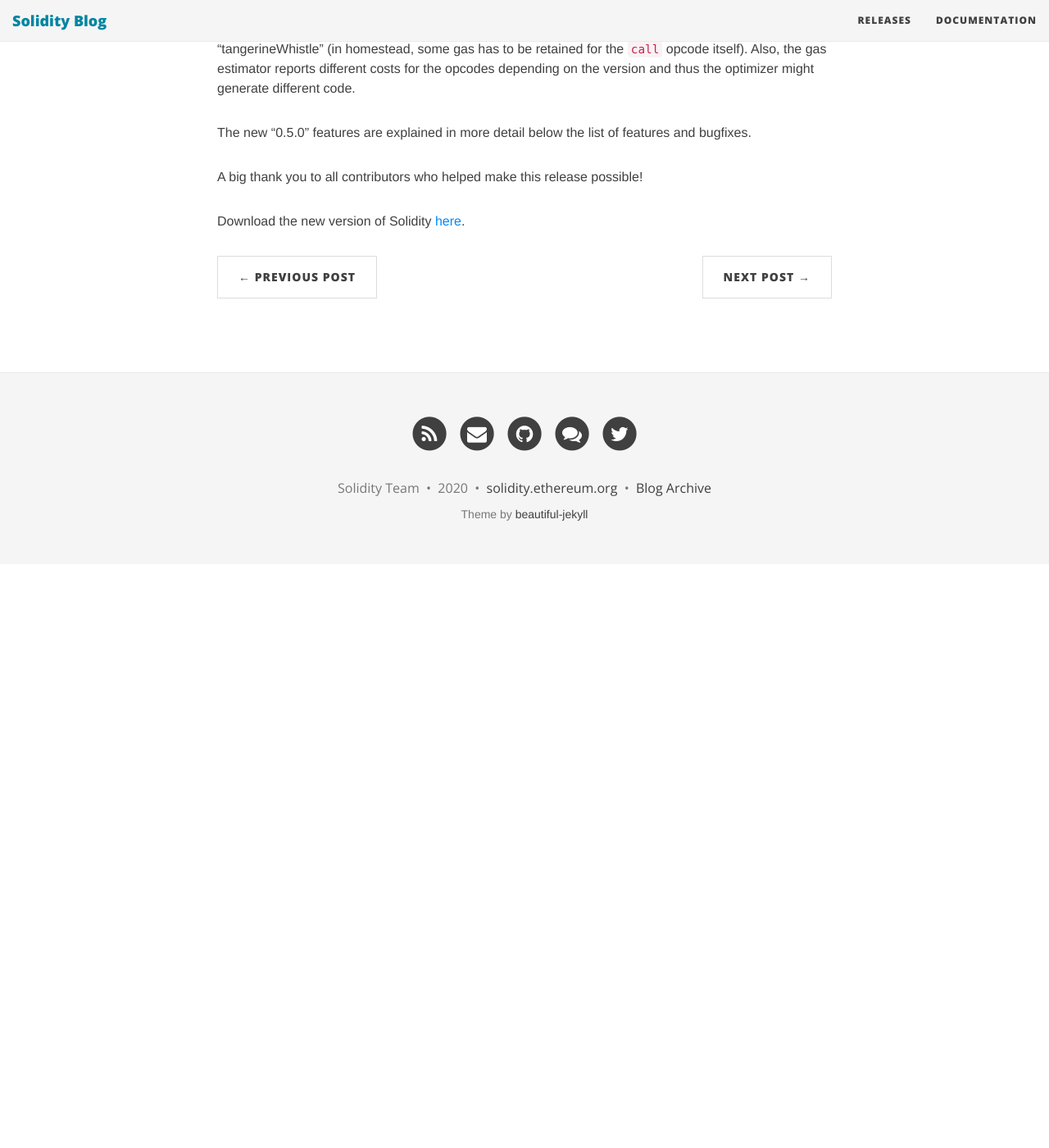
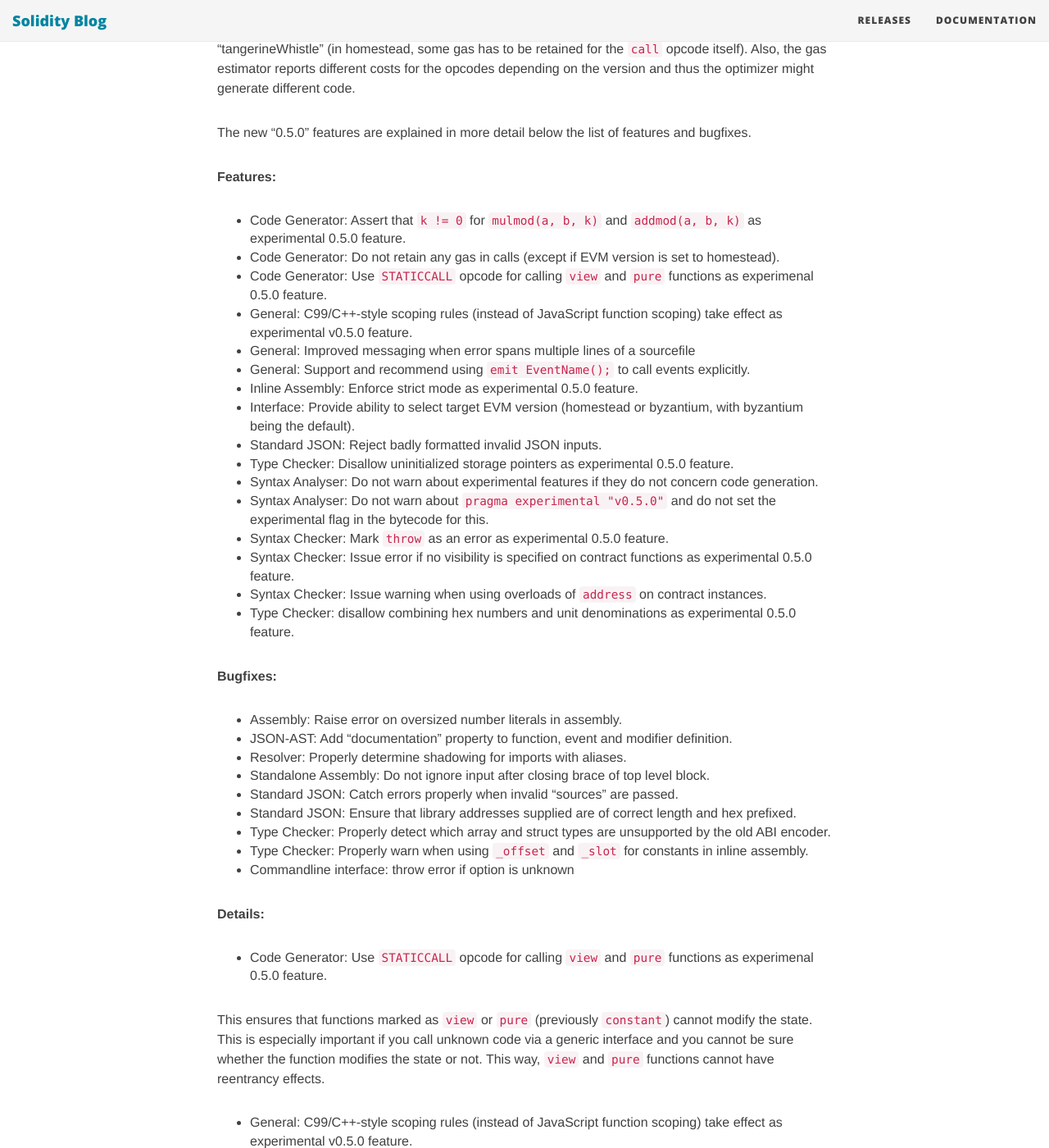
Before and after one commit to krismark930/solidity-blog, a Jekyll site: the page built from _posts/2018-03-08-solidity-0.4.21-release-announcement.md, in a window 1280 px wide and 1400 px high, scrolled down 452 px. Shown: the whole window at 82% size. Built offline with Jekyll 4.4.1, drawn with Linux system fonts in a browser that asks for light colours; before the commit the page ends 1140 px from its top, so only the background shows below that; some of the changed text lies outside the part shown.

Commit message:
Manually copy in the missing notes

```diff
--- a/_posts/2018-03-08-solidity-0.4.21-release-announcement.md
+++ b/_posts/2018-03-08-solidity-0.4.21-release-announcement.md
@@ -15,6 +15,78 @@ The new "0.5.0" features are explained in more detail below the list of features
 
 
 
+**Features:**
+
+ * Code Generator: Assert that ``k != 0`` for ``mulmod(a, b, k)`` and ``addmod(a, b, k)`` as experimental 0.5.0 feature.
+ * Code Generator: Do not retain any gas in calls (except if EVM version is set to homestead).
+ * Code Generator: Use ``STATICCALL`` opcode for calling ``view`` and ``pure`` functions as experimenal 0.5.0 feature.
+ * General: C99/C++-style scoping rules (instead of JavaScript function scoping) take effect as experimental v0.5.0 feature.
+ * General: Improved messaging when error spans multiple lines of a sourcefile
+ * General: Support and recommend using ``emit EventName();`` to call events explicitly.
+ * Inline Assembly: Enforce strict mode as experimental 0.5.0 feature.
+ * Interface: Provide ability to select target EVM version (homestead or byzantium, with byzantium being the default).
+ * Standard JSON: Reject badly formatted invalid JSON inputs.
+ * Type Checker: Disallow uninitialized storage pointers as experimental 0.5.0 feature.
+ * Syntax Analyser: Do not warn about experimental features if they do not concern code generation.
+ * Syntax Analyser: Do not warn about ``pragma experimental "v0.5.0"`` and do not set the experimental flag in the bytecode for this.
+ * Syntax Checker: Mark ``throw`` as an error as experimental 0.5.0 feature.
+ * Syntax Checker: Issue error if no visibility is specified on contract functions as experimental 0.5.0 feature.
+ * Syntax Checker: Issue warning when using overloads of ``address`` on contract instances.
+ * Type Checker: disallow combining hex numbers and unit denominations as experimental 0.5.0 feature.
+
+**Bugfixes:**
+
+ * Assembly: Raise error on oversized number literals in assembly.
+ * JSON-AST: Add "documentation" property to function, event and modifier definition.
+ * Resolver: Properly determine shadowing for imports with aliases.
+ * Standalone Assembly: Do not ignore input after closing brace of top level block.
+ * Standard JSON: Catch errors properly when invalid "sources" are passed.
+ * Standard JSON: Ensure that library addresses supplied are of correct length and hex prefixed.
+ * Type Checker: Properly detect which array and struct types are unsupported by the old ABI encoder.
+ * Type Checker: Properly warn when using ``_offset`` and ``_slot`` for constants in inline assembly.
+ * Commandline interface: throw error if option is unknown
+
+
+**Details:**
+
+ * Code Generator: Use ``STATICCALL`` opcode for calling ``view`` and ``pure`` functions as experimenal 0.5.0 feature.
+
+This ensures that functions marked as ``view`` or ``pure`` (previously ``constant``) cannot modify the state. This is especially important if you call unknown code via a generic interface and you cannot be sure whether the function modifies the state or not. This way, ``view`` and ``pure`` functions cannot have reentrancy effects.
+
+ * General: C99/C++-style scoping rules (instead of JavaScript function scoping) take effect as experimental v0.5.0 feature.
+
+Variables are no longer valid in the whole function and even before they were declared as in JavaScript, but instead only in the ``{``/``}``-enclosed block where they are declared and only starting after their declaration. These are the rules also used by C++ or Java. There is a common exception where variables declared in the initializing part of the ``for`` header are also valid in the rest of the ``for`` loop construct which we also use in Solidity. Currently, the stack slot reserved for the variable still spans the whole function, but this is planned to be improved for the next release.
+
+ * General: Support and recommend using ``emit EventName();`` to call events explicitly.
+
+In order to make events stand out with regards to regular function calls, ``emit EventName()`` as opposed to just ``EventName()`` should now be used to "call" events.
+
+ * Inline Assembly: Enforce strict mode as experimental 0.5.0 feature.
+
+Strict mode disallows labels, jumps and opcodes that directly modify the stack. It is much safer than non-strict mode, since you do not have to keep track of the current state of the stack. Furthermore, it allows an optimizer stage (to be finished soon) to be created much more easily. Because of that, the optimizer will refuse to work on non-strict assembly.
+
+ * Type Checker: Disallow uninitialized storage pointers as experimental 0.5.0 feature.
+
+Storage pointers (e.g. ``StructType storage x;``) can lead to severe storage corruption if used without being assigned. In 0.5.0 it will be illegal to declare a storage pointer without directly initializing it.
+
+ * Syntax Checker: Mark ``throw`` as an error as experimental 0.5.0 feature.
+
+The ``throw`` keyword creates the impression that exceptions are a feature of Solidity, while in reality, it only supports state-reversion that can soon also include error data. Because of that, ``throw`` is deprecated.
+
+ * Syntax Checker: Issue error if no visibility is specified on contract functions as experimental 0.5.0 feature.
+
+Since there were bugs where people did not realize that the default visibility of functions is ``public``, specifying a visibility was made mandatory.
+
+ * Syntax Checker: Issue warning when using overloads of ``address`` on contract instances.
+
+Collisions between native members of the ``address`` type and user-defined members of contracts can easily deceive users. Because of that, address members are no longer available in contracts. If you want to use an address member (``transfer`` is one of them!), then convert it to address: ``address(contractInstance).transfer(2 wei)``.
+
+ * Type Checker: disallow combining hex numbers and unit denominations as experimental 0.5.0 feature.
+
+We could not think of any situation where unit denominations like ``seconds`` or ``ether`` combined with hexadecimal literals would be meaningful (``0x1234 ether`` or ``0x20 minutes``) and thus deprecated this combination.
+
+
+
 A big thank you to all contributors who helped make this release possible!
 
 Download the new version of Solidity [here](https://github.com/ethereum/solidity/releases/tag/v0.4.21).
```
